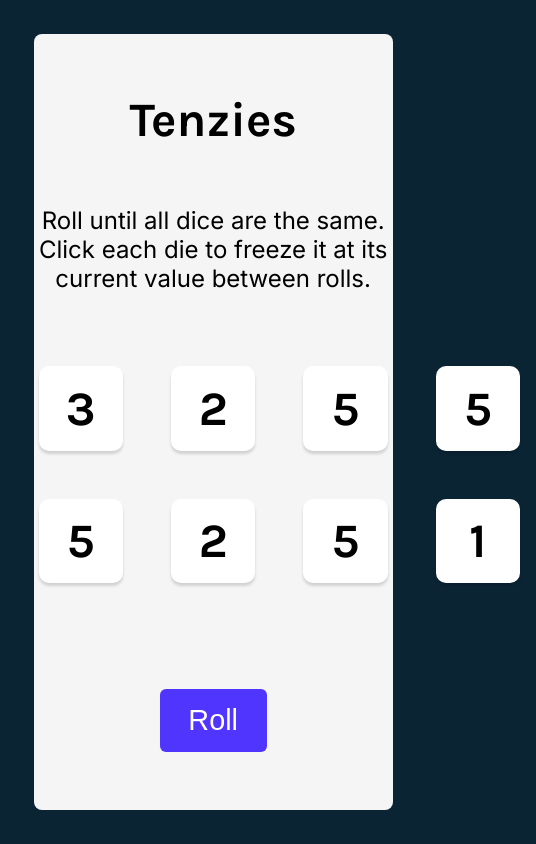
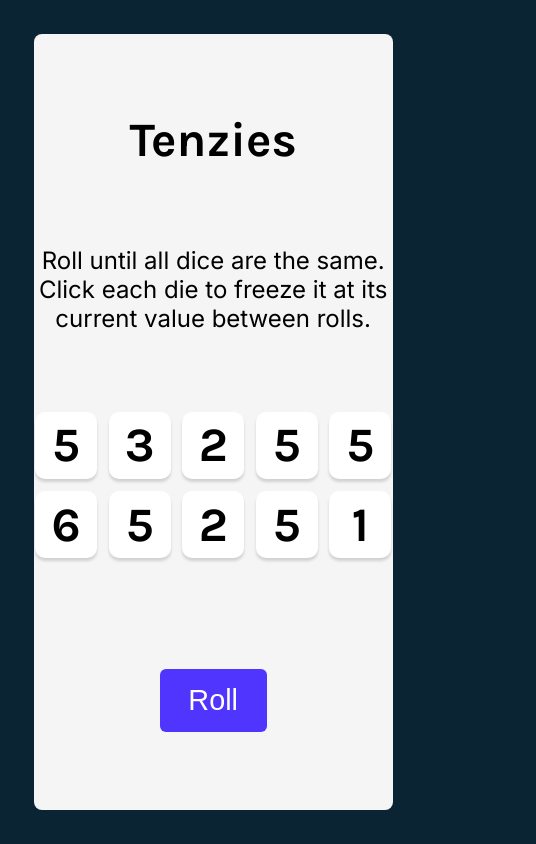
Before and after one commit to MuhammadRamadan97/tenziesNew, a React (Create React App) app: page / in a window 390 px wide. Shown: the whole page, 536 px wide, since content can reach past the window. Built offline with nearby package versions, Linux system fonts and the light colour scheme.

Commit message:
mobile-update

```diff
--- a/src/index.css
+++ b/src/index.css
@@ -35,19 +35,20 @@ body {
   background: #ffffff;
   box-shadow: 0px 3px 3px rgba(0, 0, 0, 0.15);
   border-radius: 10px;
-  margin: 1em;
+
   display: flex;
   justify-content: center;
   align-items: center;
-  height: 10vh;
-  width: 10vh;
+  height: 8vh;
+  width: auto;
+  padding: 1em;
   cursor: pointer;
 }
 
 .dice {
   display: grid;
   grid-template: auto auto / repeat(5, 1fr);
-  gap: 1em;
+  gap: 3vw;
   margin-bottom: 2em;
 }
 
```
